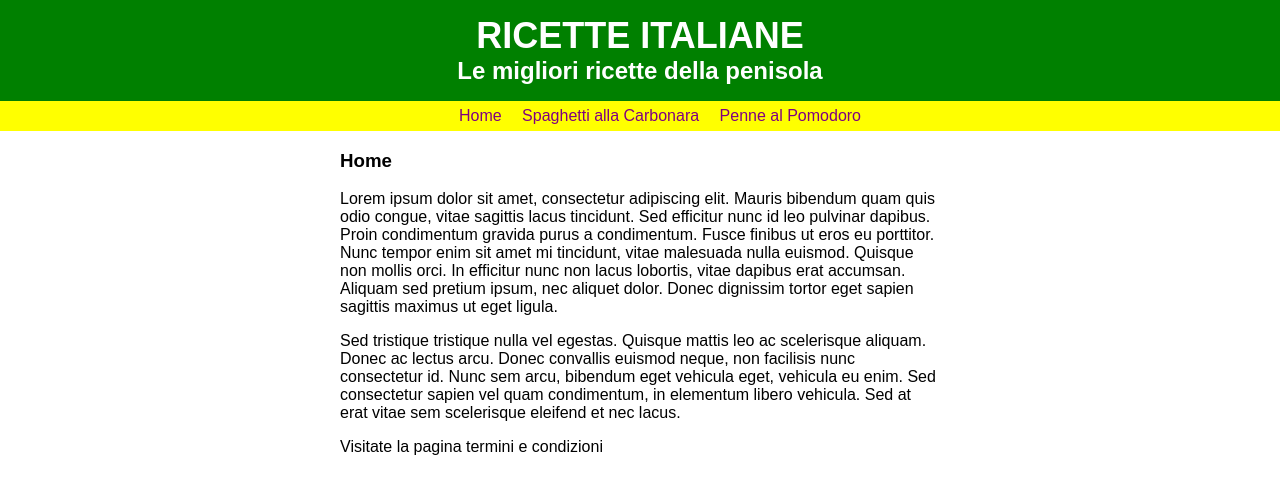
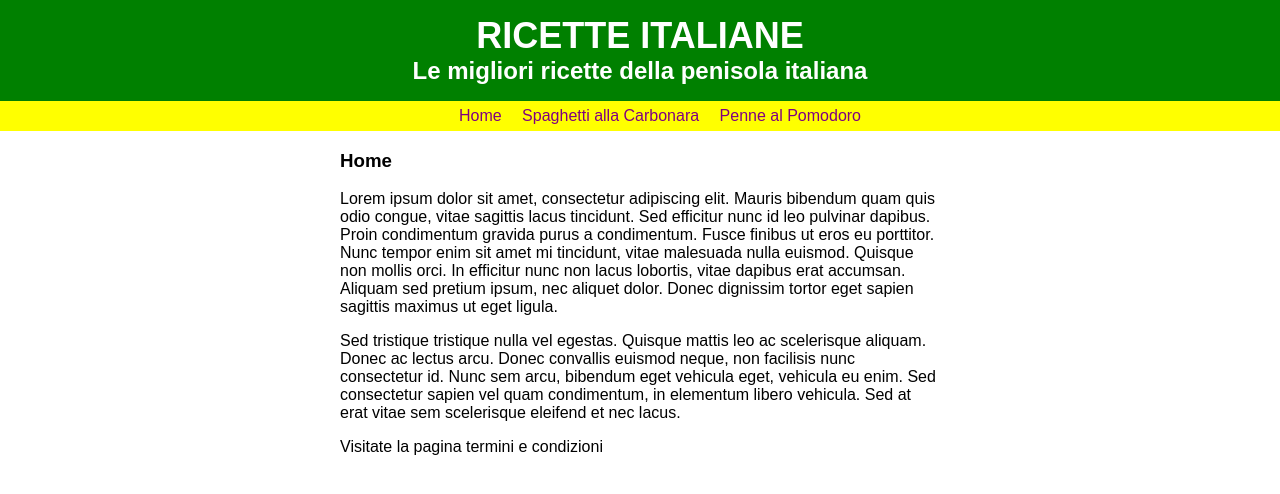
Before and after one commit to Gathy97/LacerbaBnB, a plain HTML site: page index.html in a window 1280 px wide. Drawn offline with Linux system fonts and the light colour scheme.

Commit message:
Update index.html

```diff
--- a/index.html
+++ b/index.html
@@ -9,7 +9,7 @@
     <div id="header">
       <a href="index.html" id="head">
         <h1>Ricette italiane</h1>
-        <h2>Le migliori ricette della penisola</h2>
+        <h2>Le migliori ricette della penisola italiana</h2>
       </a>
       <ul id="nav">
         <li><a href="index.html">Home</a></li>
```
